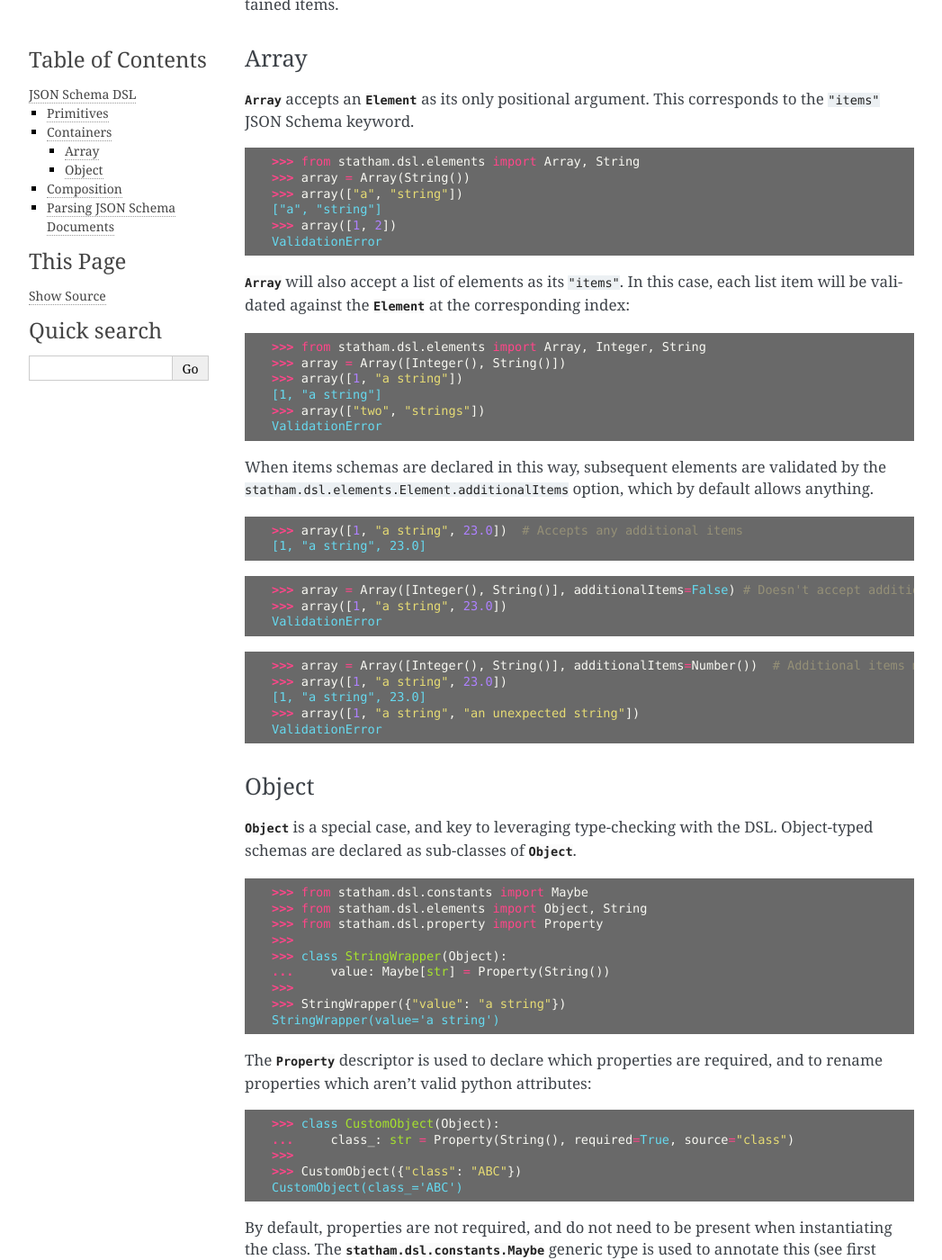
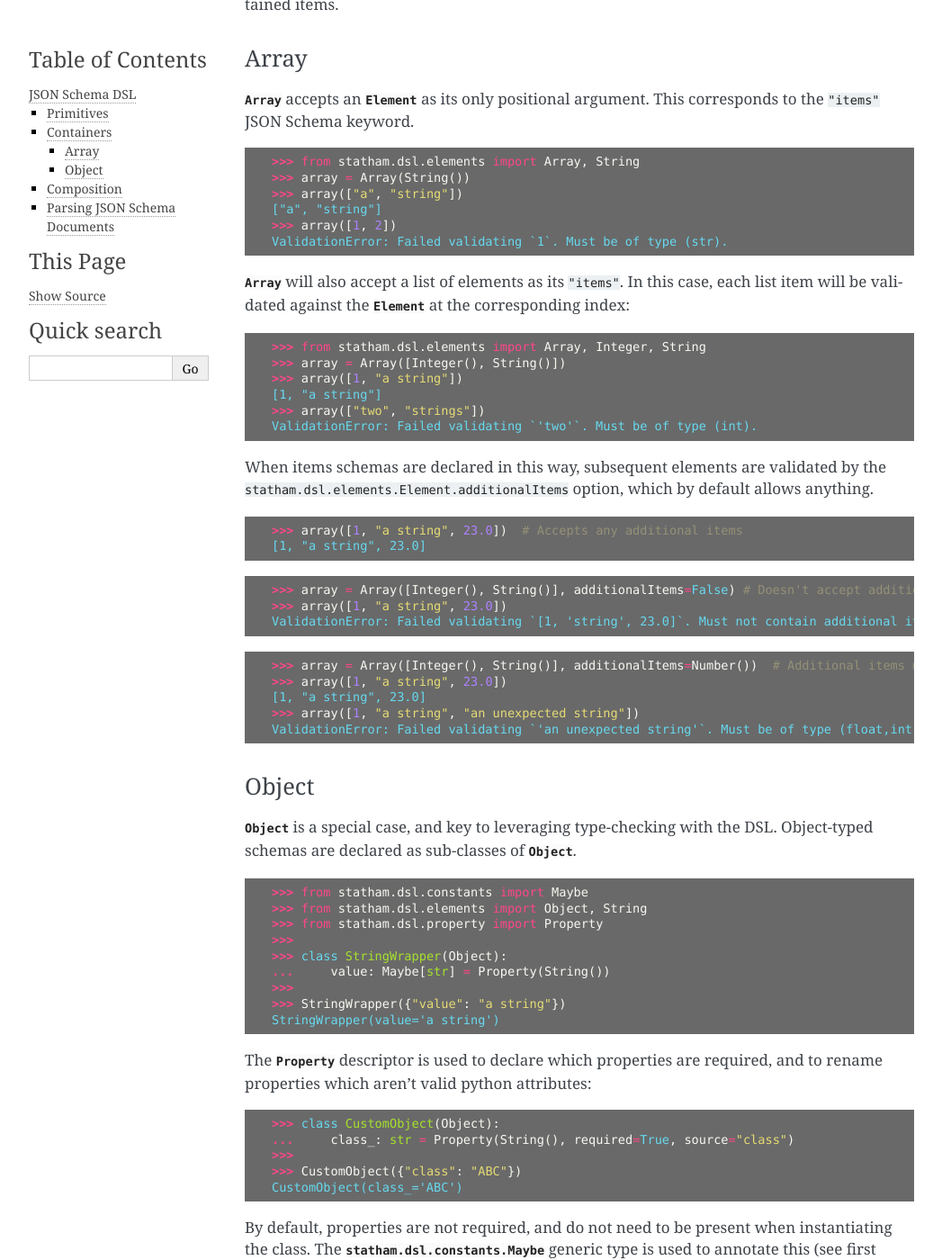
Before and after one commit to jacksmith15/statham-schema, a Sphinx documentation site: the page built from docs/source/dsl.rst, in a window 1280 px wide and 1400 px high, scrolled down 1033 px. Shown: the whole window at 90% size, without its empty margins (106-1153 px from the left). Built offline with Sphinx 7.4.7, drawn with Linux system fonts in a browser that asks for light colours; cross-references to code outside the pages are shown as plain code; some of the changed text lies outside the part shown.

Commit message:
Improve error message on unbound properties

```diff
--- a/docs/source/conf.py
+++ b/docs/source/conf.py
@@ -71,16 +71,13 @@ html_static_path = ["_static"]
 
 
 html_theme_options = {
-    # "collapse_navigation": False,
     "description": "Python DSL for JSON Schema.",
-    # "display_version": True,
     "github_repo": "statham-schema",
     "github_user": "jacksmith15",
     "github_button": False,
     "page_width": "80vw",
     "fixed_sidebar": True,
     "gray_2": "dimgray",
-    # "code_font_size": "14px",
     "code_font_size": "0.8em",
     "note_bg": "ghostwhite",
 }
--- a/docs/source/dsl.rst
+++ b/docs/source/dsl.rst
@@ -56,7 +56,7 @@ Array
 >>> array(["a", "string"])
 ["a", "string"]
 >>> array([1, 2])
-ValidationError
+ValidationError: Failed validating `1`. Must be of type (str).
 
 
 :class:`~statham.dsl.elements.Array` will also accept a list of elements as its ``"items"``. In this case, each list item will be validated against the :class:`~statham.dsl.elements.Element` at the corresponding index:
@@ -66,7 +66,7 @@ ValidationError
 >>> array([1, "a string"])
 [1, "a string"]
 >>> array(["two", "strings"])
-ValidationError
+ValidationError: Failed validating `'two'`. Must be of type (int).
 
 When items schemas are declared in this way, subsequent elements are validated by the :paramref:`~statham.dsl.elements.Element.additionalItems` option, which by default allows anything.
 
@@ -75,13 +75,13 @@ When items schemas are declared in this way, subsequent elements are validated b
 
 >>> array = Array([Integer(), String()], additionalItems=False) # Doesn't accept additional items
 >>> array([1, "a string", 23.0])
-ValidationError
+ValidationError: Failed validating `[1, 'string', 23.0]`. Must not contain additional items. Accepts: [Integer(), String()]
 
 >>> array = Array([Integer(), String()], additionalItems=Number())  # Additional items must be numbers
 >>> array([1, "a string", 23.0])
 [1, "a string", 23.0]
 >>> array([1, "a string", "an unexpected string"])
-ValidationError
+ValidationError: Failed validating `'an unexpected string'`. Must be of type (float,int).
 
 
 
@@ -116,7 +116,7 @@ Additional keywords may be set on the schema via class arguments:
 ...     value: str = Property(String())
 >>>
 >>> StringWrapper({"other": "a string"})
-ValidationError
+ValidationError: Failed validating `{'other': 'a string'}`. Must not contain unspecified properties. Accepts: {'value'}
 
 Properties which are accepted via ``additionalProperties`` or ``patternProperties`` are accessible via :func:`__getitem__`:
 
```
Also changed, not shown: CHANGELOG.md (+3 -0 lines), 1 other file.
